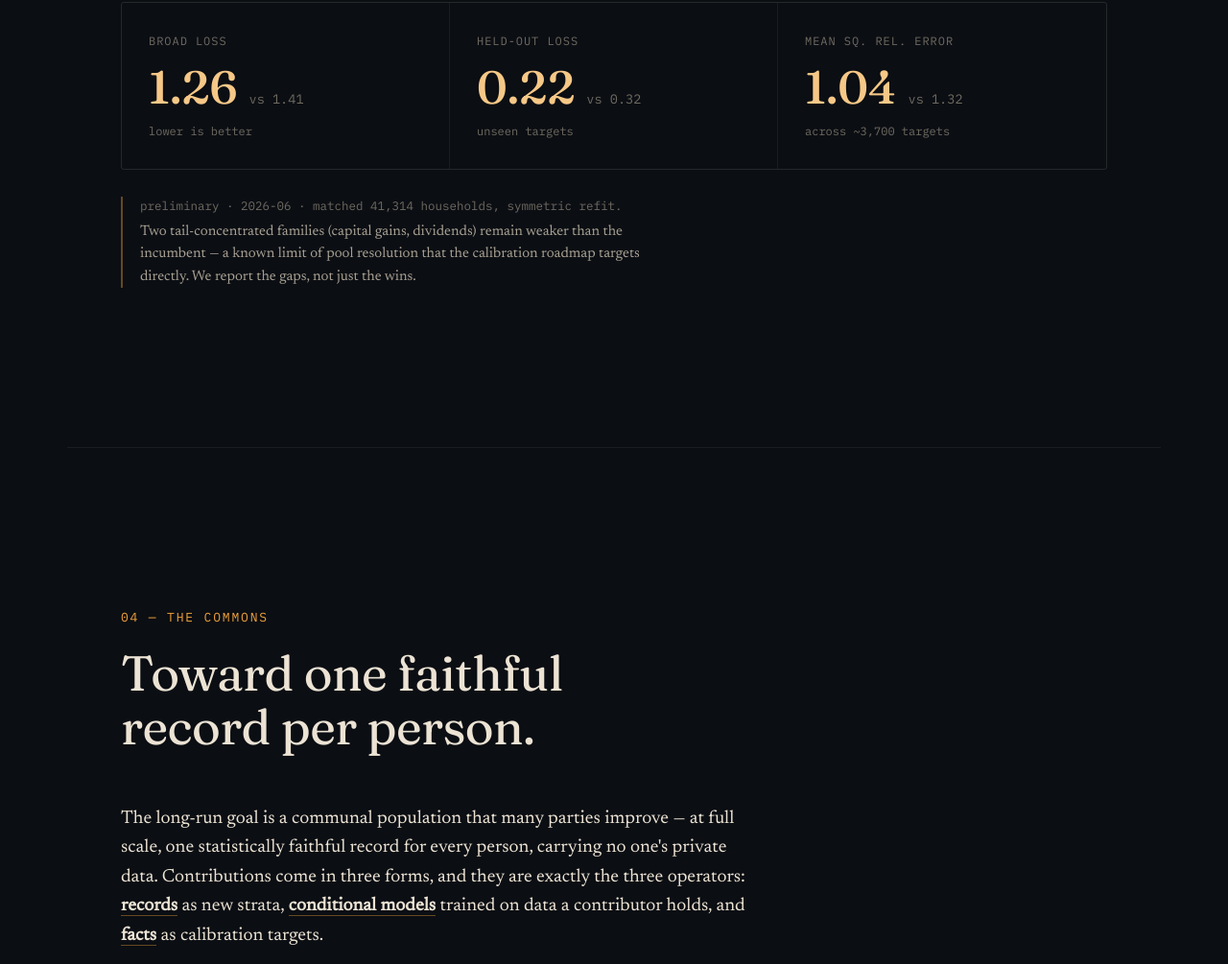
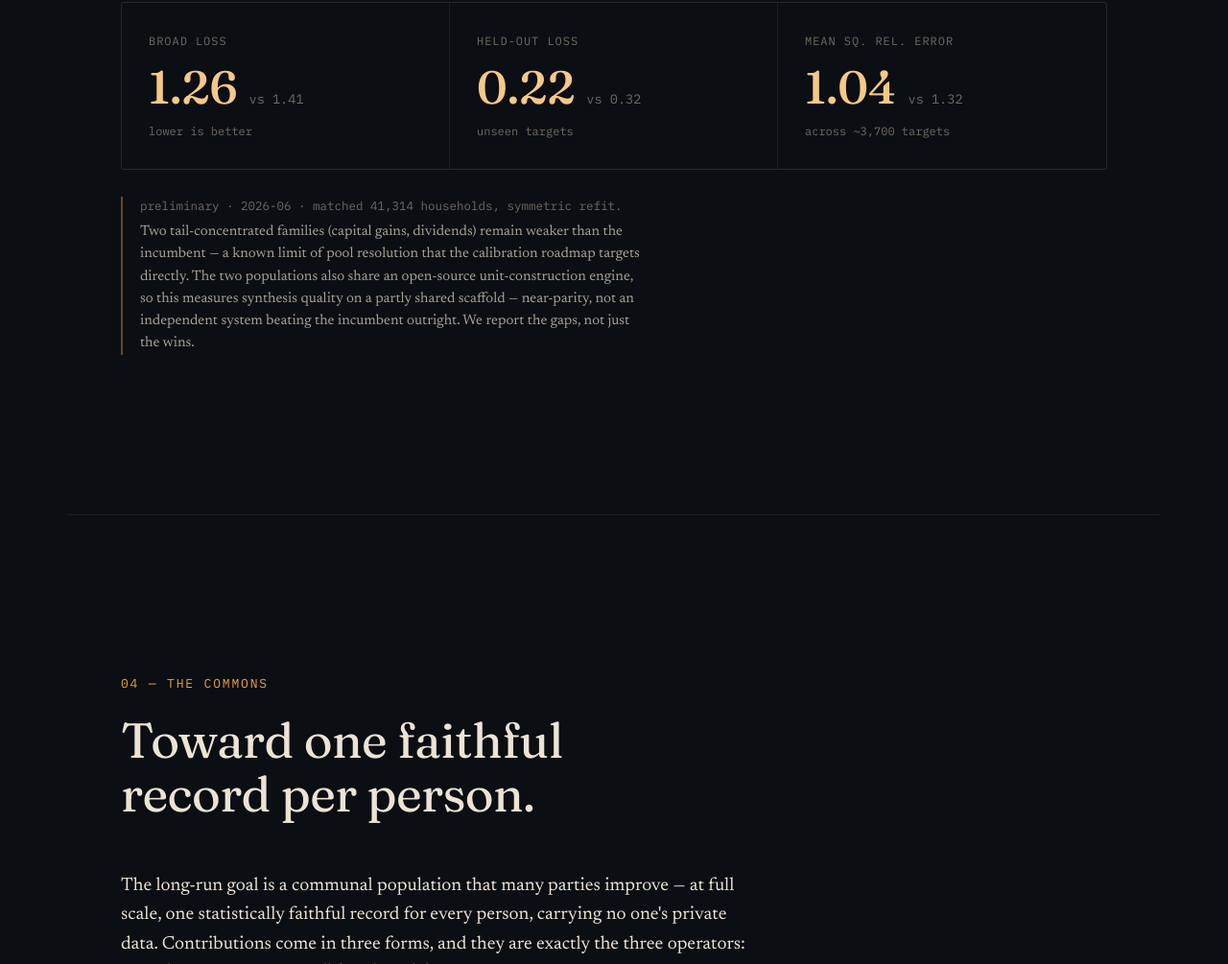
Before and after one commit to PolicyEngine/populace.dev, a plain HTML site: page index.html in a window 1280 px wide. Shown: the part 3126-4131 px from the top of the page at 96% size. Drawn offline with Linux system fonts and the light colour scheme.

Commit message:
Site: add the entity-convergence caveat to the evidence section
The candidate shares microunit (eCPS's own tax-unit construction engine),
so the comparison is partly self-referential — disclose it as near-parity
on a partly shared scaffold, not an independent win (per microplex-us#113).

Co-Authored-By: Claude Fable 5 <noreply@anthropic.com>

```diff
--- a/index.html
+++ b/index.html
@@ -154,7 +154,10 @@
       <span class="mono">preliminary · 2026-06 · matched 41,314 households, symmetric refit.</span>
       Two tail-concentrated families (capital gains, dividends) remain weaker than
       the incumbent — a known limit of pool resolution that the calibration roadmap
-      targets directly. We report the gaps, not just the wins.
+      targets directly. The two populations also share an open-source
+      unit-construction engine, so this measures synthesis quality on a partly
+      shared scaffold — near-parity, not an independent system beating the
+      incumbent outright. We report the gaps, not just the wins.
     </p>
   </section>
 
```
